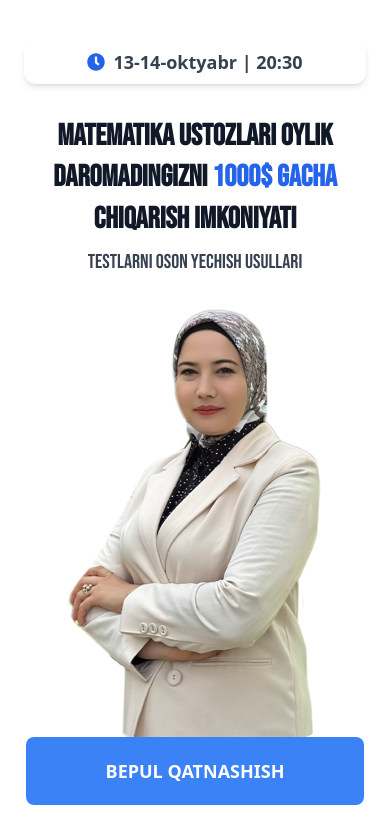
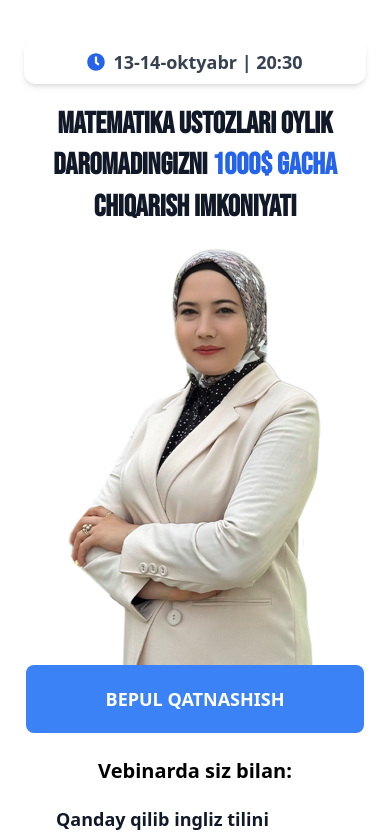
Before and after one commit to MamurovDilmurod/EsseMaster, a React (Vite) app: page / in a window 390 px wide. Shown: the top 835 px of the page. Built offline with nearby package versions, Linux system fonts and the light colour scheme.

Commit message:
Yangilangan holati mavjuda

```diff
--- a/src/components/Header.jsx
+++ b/src/components/Header.jsx
@@ -5,7 +5,7 @@ import image from "../assets/IMG_2738.png";
 const Header = () => {
     return (
         <header className="w-full font-sans bg-white">
-            <div className="flex flex-col items-center max-w-3xl gap-8 px-6 py-10 mx-auto text-center">
+            <div className="flex flex-col items-center max-w-3xl gap-5 px-6 py-10 mx-auto text-center md:gap-8">
 
                 {/* Sana va narx */}
                 <div className="flex items-center justify-center w-full gap-6 p-2 font-sans bg-white shadow-md rounded-xl">
@@ -22,9 +22,6 @@ const Header = () => {
                 <h1 className="text-3xl font-extrabold leading-snug text-center text-gray-900 uppercase sm:text-3xl md:text-5xl font-bebas">
                     Matematika ustozlari oylik daromadingizni{" "}
                     <span className="text-blue-600">1000$ gacha</span> chiqarish imkoniyati
-                    <span className="block mt-2 text-xl font-normal text-gray-700 normal-case sm:text-2xl md:text-3xl">
-                        Testlarni oson yechish usullari
-                    </span>
                 </h1>
 
 
@@ -47,12 +44,12 @@ const Header = () => {
                 </a>
 
                 {/* Bo‘lim sarlavhasi */}
-                <h2 className="mt-1 text-xl font-extrabold text-black sm:text-2xl">
+                <h2 className="mt-1 text-xl font-extrabold text-right text-black sm:text-2xl">
                     Vebinarda siz bilan:
                 </h2>
 
                 {/* Ro‘yxat */}
-                <ul className="space-y-2 text-lg font-semibold text-left text-gray-900 sm:text-xl">
+                <ul className="space-y-2 text-lg font-bold text-left text-gray-900 sm:text-xl">
                     <li className="flex items-center gap-3">
                         <FaCheckCircle className="flex-shrink-0 w-5 h-5 text-blue-500 sm:w-6 sm:h-6" />
                         Qanday qilib ingliz tilini bilmasangiz ham 2 oyda SAT MATH’dan 700+ ball olish yo‘llari
```
